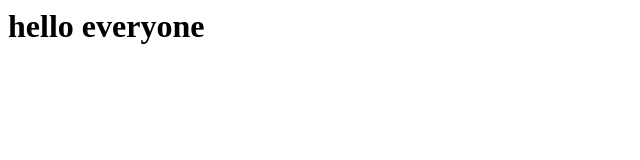
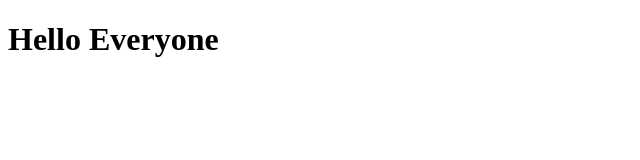
Before and after one commit to rahul2001320/gitlearn, a plain HTML site: page index.html in a window 1280 px wide. Shown: the whole page, without its empty margins (0-640 px from the left). Drawn offline with Linux system fonts and the light colour scheme.

Commit message:
update text file

```diff
--- a/index.html
+++ b/index.html
@@ -1,9 +1,12 @@
-<html>
+<!DOCTYPE html>
+<html lang="en">
   <head>
-    <title>hello man</title>
+    <meta charset="UTF-8" />
+    <meta name="viewport" content="width=device-width, initial-scale=1.0" />
+    <title>Hello World</title>
   </head>
 
   <body>
-    <h1>hello everyone</h1>
+    <h1>Hello Everyone</h1>
   </body>
 </html>
```
